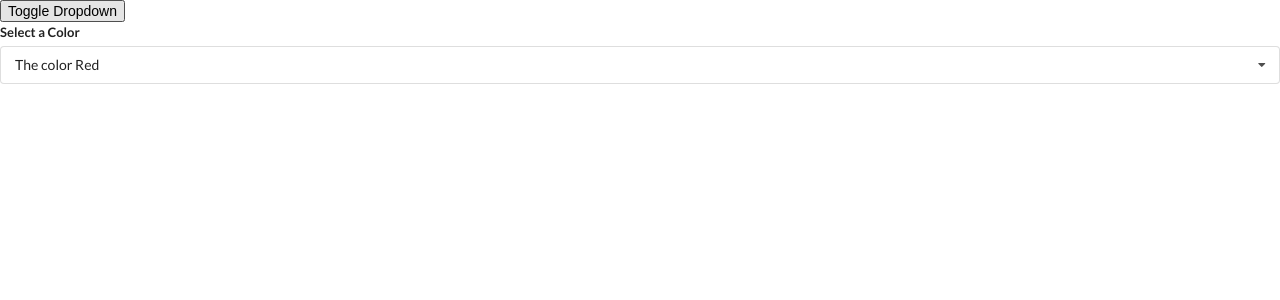
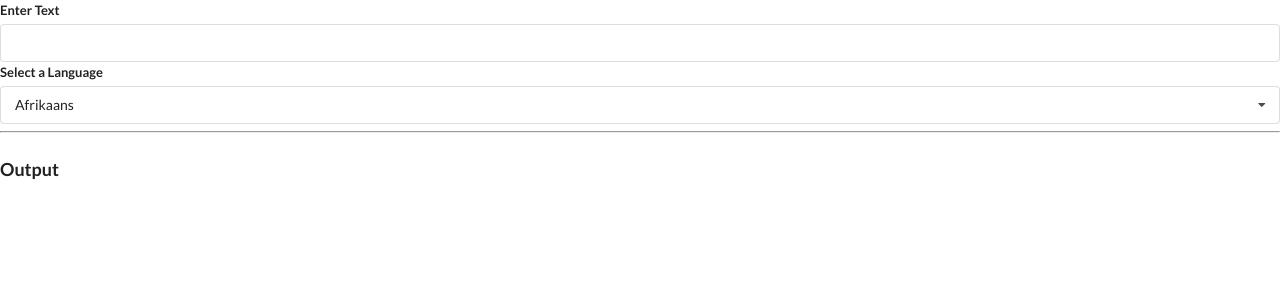
Before and after one commit to vinayakdandin1/ReactHooksPractice, a React (Create React App) app: page / in a window 1280 px wide. Shown: the top 300 px of the page. Built offline with nearby package versions, Linux system fonts and the light colour scheme; no server answers.

Commit message:
Complete translation widget

```diff
--- a/src/App.js
+++ b/src/App.js
@@ -2,6 +2,7 @@
 import Accordion from './components/Accordion'
 import Dropdown from './components/Dropdown'
 import Search from './components/Search'
+import Translate from './components/Translate'
 
 const items = [
     {
@@ -39,15 +40,9 @@
 
 export default function App() {
 
-    const [selected, setSelected] = useState(options[0]);
-    const [showDropdown, setShowDropdown] = useState(true);
-
     return (
         <div>
-            <button onClick={() => setShowDropdown(!showDropdown)}>Toggle Dropdown</button>
-            {   showDropdown ?
-                <Dropdown selected={selected} onSelectedChange={setSelected} options={options} /> : null
-            }
+            <Translate />
         </div>
     )
 }
--- /dev/null
+++ b/src/components/Convert.js
@@ -0,0 +1,42 @@
+import React, {useState, useEffect} from 'react';
+import axios from 'axios';
+
+const Convert = ({language, text}) => {
+    const [translated, setTranslated] = useState("")
+    const [debouncedText, setDebouncedtext] = useState(text)
+
+    useEffect(() => {
+        const timerId = setTimeout(() => {
+            setDebouncedtext(text)
+        }, 500)
+
+        return () => {
+            clearTimeout(timerId)
+        }
+
+    }, [text])
+
+    useEffect(() => {
+
+        const doTranslation = async () => {
+            const { data } = await axios.post('https://translation.googleapis.com/language/translate/v2', {}, {
+                params: {
+                    q: debouncedText,
+                    target: language.value,
+                    key: "AIzaSyCHUCmpR7cT_yDFHC98CZJy2LTms-IwDlM"
+                }
+            })
+            setTranslated(data.data.translations[0].translatedText)
+        };
+
+        doTranslation()
+    }, [language, debouncedText])
+
+    return (
+       <div>
+           <h1 className="ui header" >{translated}</h1>
+       </div>
+    )
+}
+
+export default Convert;
--- a/src/components/Dropdown.js
+++ b/src/components/Dropdown.js
@@ -1,6 +1,6 @@
 import React, { useState, useEffect, useRef } from 'react';
 
-const Dropdown = ({ options, selected, onSelectedChange }) => {
+const Dropdown = ({ label, options, selected, onSelectedChange }) => {
 
     const [open, setOpen] = useState(false)
     const ref = useRef();
@@ -42,7 +42,7 @@
   return (
     <div ref={ref} className="ui form">
       <div className="field">
-        <label className="label">Select a Color</label>
+        <label className="label">{label}</label>
         <div onClick={() => {
             setOpen(!open)
         }} className={`ui selection dropdown ${open ? 'visible active' : ""}`}>
--- a/src/components/Translate.js
+++ b/src/components/Translate.js
@@ -1,8 +1,52 @@
+
 import React, { useState } from 'react';
 import Dropdown from './Dropdown';
+import Convert from './Convert'
+
+const options = [
+    {
+        label: 'Afrikaans',
+        value: 'af'
+    },
+    {
+        label: 'Arabic',
+        value: 'ar'
+    },
+    {
+        label: "Hindi",
+        value: 'hi'
+    },
+    {
+        label:"Dutch",
+        value: "nl"
+    }
+];
 
 const Translate = () => {
 
+    const [language, setLanguage] = useState(options[0]);
+    const [text, setText] = useState("");
+
+    return (
+        <div>
+            <div className="ui form" >
+                <div className="field" >
+                    <label>Enter Text</label>
+                    <input value={text} onChange={(e) => setText(e.target.value)} />
+                </div>
+            </div>
+            <Dropdown
+                label="Select a Language"
+                selected={language}
+                onSelectedChange={setLanguage}
+                options={options}
+            />
+            <hr />
+            <h3 className="ui header" >Output</h3>
+            <Convert text={text} language={language} />
+
+        </div>
+    )
 }
 
 export default Translate;
```
